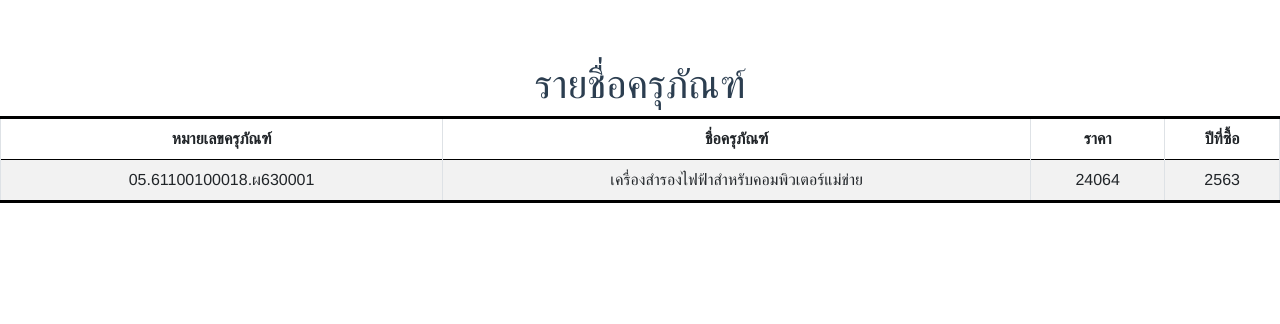
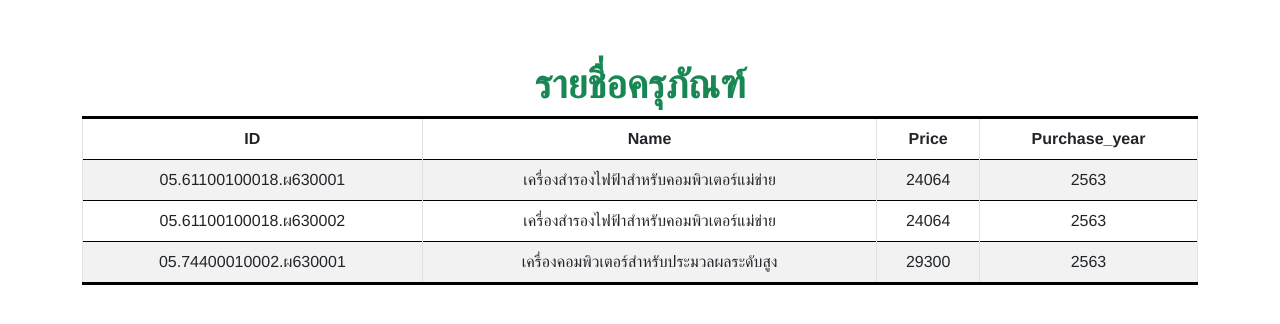
Before and after one commit to Boonsrp029/SeniorProject_Acer, a Vue app: page / in a window 1280 px wide. Shown: the top 324 px of the page. Built offline with nearby package versions, Linux system fonts and the light colour scheme.

Commit message:
table prototype

```diff
--- a/src/App.vue
+++ b/src/App.vue
@@ -1,6 +1,6 @@
 <template>
-  <div>
-    <EquipmentList/>
+  <div class="container text-center  mt-5 mb-5">
+    <EquipmentList :fields='fields' :equipmentData ="equipmentData"/>
   </div>
 </template>
 
@@ -12,7 +12,32 @@ export default {
   components: {
     EquipmentList
   },
-};
+  setup() {
+    //An array of values for the data
+    const equipmentData = [
+      {
+        ID: "05.61100100018.ผ630001",
+        Name: "เครื่องสำรองไฟฟ้าสำหรับคอมพิวเตอร์แม่ข่าย",
+        Price: 24064,
+        Purchase_year: 2563,
+      },
+      {
+        ID: "05.61100100018.ผ630002",
+        Name: "เครื่องสำรองไฟฟ้าสำหรับคอมพิวเตอร์แม่ข่าย",
+        Price: 24064,
+        Purchase_year: 2563,
+      },
+      {
+        ID: "05.74400010002.ผ630001",
+        Name: "เครื่องคอมพิวเตอร์สำหรับประมวลผลระดับสูง",
+        Price: 29300,
+        Purchase_year: 2563,
+      },
+    ];
+    const fields = ["ID", "Name", "Price", "Purchase_year"]
+    return { equipmentData, fields }
+  },
+}
 </script>
 
 <style>
--- a/src/components/EquipmentList.vue
+++ b/src/components/EquipmentList.vue
@@ -1,20 +1,14 @@
 <template>
-  <h1>รายชื่อครุภัณฑ์</h1>
+  <h1 class="mt-5 fw-bolder text-success">รายชื่อครุภัณฑ์</h1>
   <table id="tableComponent" class="table table-bordered table-striped">
     <thead>
       <tr>
-        <th>หมายเลขครุภัณฑ์</th>
-        <th>ชื่อครุภัณฑ์</th>
-        <th>ราคา</th>
-        <th>ปีที่ซื้อ</th>
+        <th v-for="field in fields" :key="field">{{ field }}</th>
       </tr>
     </thead>
     <tbody>
-      <tr>
-        <td>{{ id }}</td>
-        <td>{{ name }}</td>
-        <td>{{ price }}</td>
-        <td>{{ purchase_year }}</td>
+      <tr v-for="item in equipmentData" :key="item">
+        <td v-for="field in fields" :key="field">{{ item[field] }}</td>
       </tr>
     </tbody>
   </table>
@@ -23,15 +17,15 @@
 <script>
 export default {
   name: "EquipmentList",
-  data() {
-    return {
-      id: "05.61100100018.ผ630001",
-      name: "เครื่องสำรองไฟฟ้าสำหรับคอมพิวเตอร์แม่ข่าย",
-      price: 24064,
-      purchase_year: 2563,
-    };
+  props: {
+    equipmentData: {
+      type: Array,
+    },
+    fields: {
+      type: Array,
+    }
   },
-};
+}
 </script>
 
 <style scoped>
```
